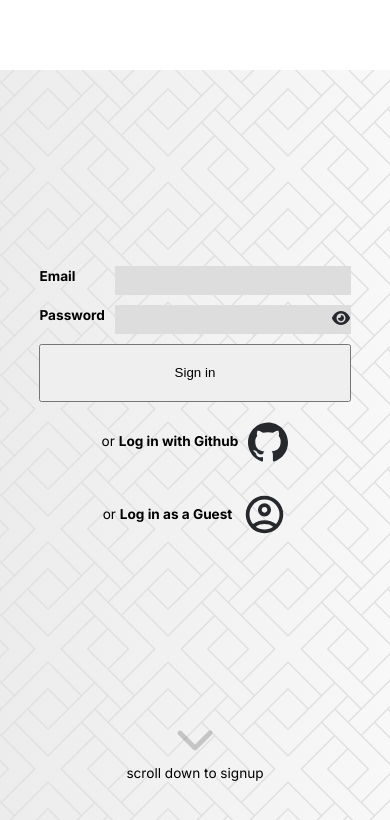
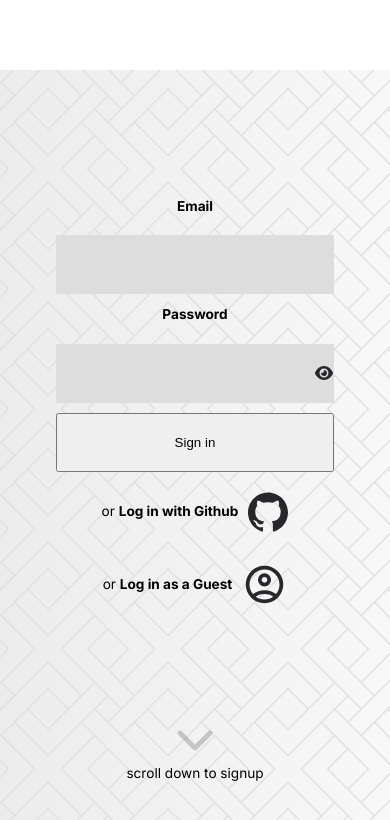
Before and after one commit to VoidOfMaya/odinbook, a React (Vite) app in the folder client/: page / in a window 390 px wide. Shown: the top 820 px of the page. Built offline with nearby package versions, Linux system fonts and the light colour scheme.

Commit message:
style: center eye logo for password field

```diff
--- a/client/src/pages/welcome-page/welcome.module.css
+++ b/client/src/pages/welcome-page/welcome.module.css
@@ -8,17 +8,7 @@
     justify-content: center;
 }
 /* ====== LOGIN =====*/
-/*
-.formContainer{
-    flex: 1;
-    display: flex;
-    align-self: center;
 
-    width: fit-content;
-    padding: 20px;
-    border-radius: 15px;
-
-}*/
 .formContainer{
     flex: 1;
     border-left: 1px solid #c7c5c5;
@@ -50,10 +40,14 @@
 }
 
 .eye{
+    /*border: 1px solid red;*/
+    height: 100%;
     grid-area: eye;
     position: absolute;
     left: -30px;
-    top: 3px;
+
+    display: flex;
+    align-items: center;
 }
 .github{
     grid-area: github;
@@ -124,8 +118,28 @@
         margin-top: 70%;
         flex: 0 0 auto;
         width: 100%;
+        justify-content: center;
         min-height: 100svh;
         border-left: none;
+    }
+    .formContainer input{
+        padding: 20px;
+    }
+    .loginform{
+        width: 90%;
+        text-align: center;
+        grid-template-columns: 1fr 2fr 8fr 1fr;
+        grid-template-rows: 1fr 2fr 1fr 2fr 2fr;
+        grid-template-areas:
+        '. emailLabel emailLabel  .'
+        '. EmailField EmailField  .'
+        '. passwordLabel passwordLabel .'
+        '. passwordField passwordField eye'
+        '. login login .'
+        '. github github .'
+        '. guest guest .'
+        '. register register register'
+        ;
     }
     .registerForm{
         width: 100%;
```
